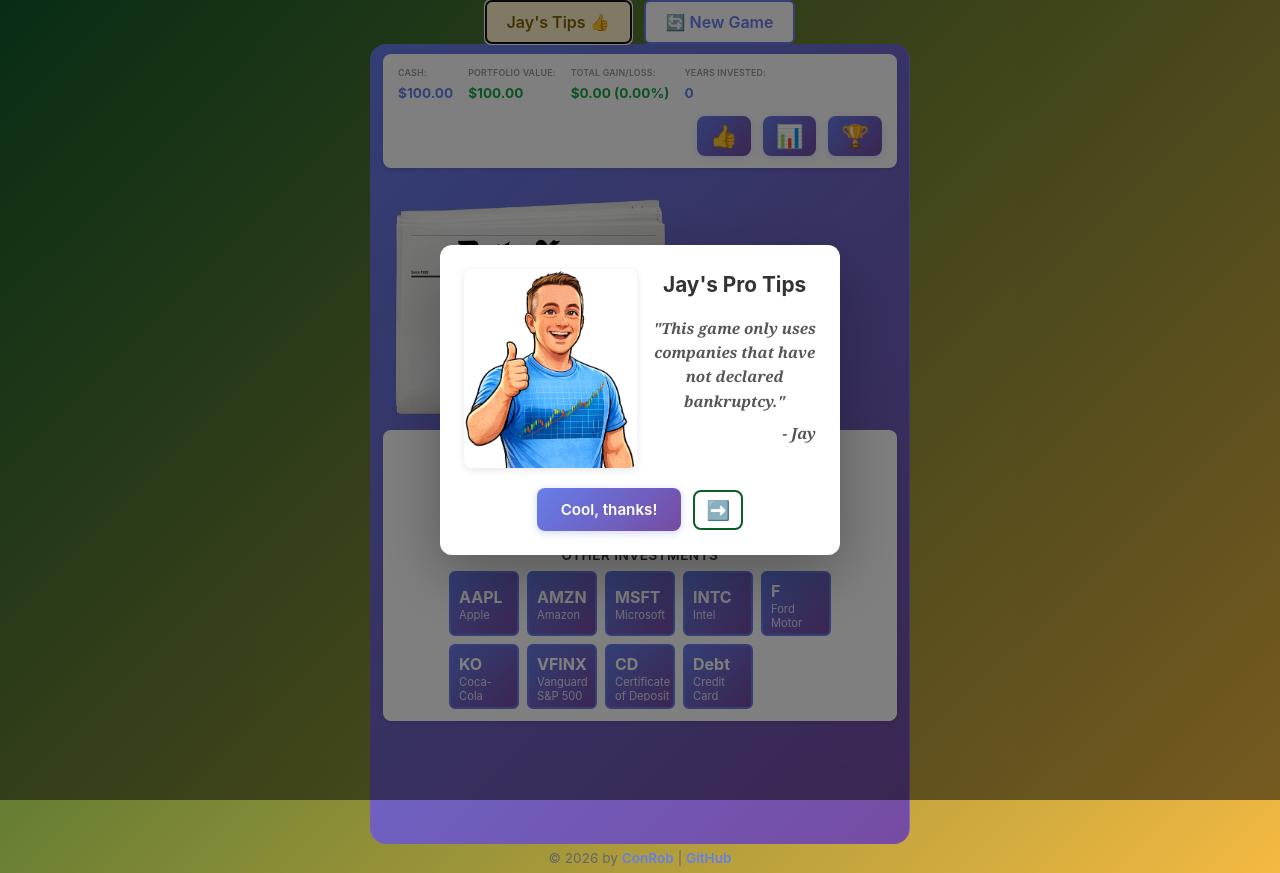
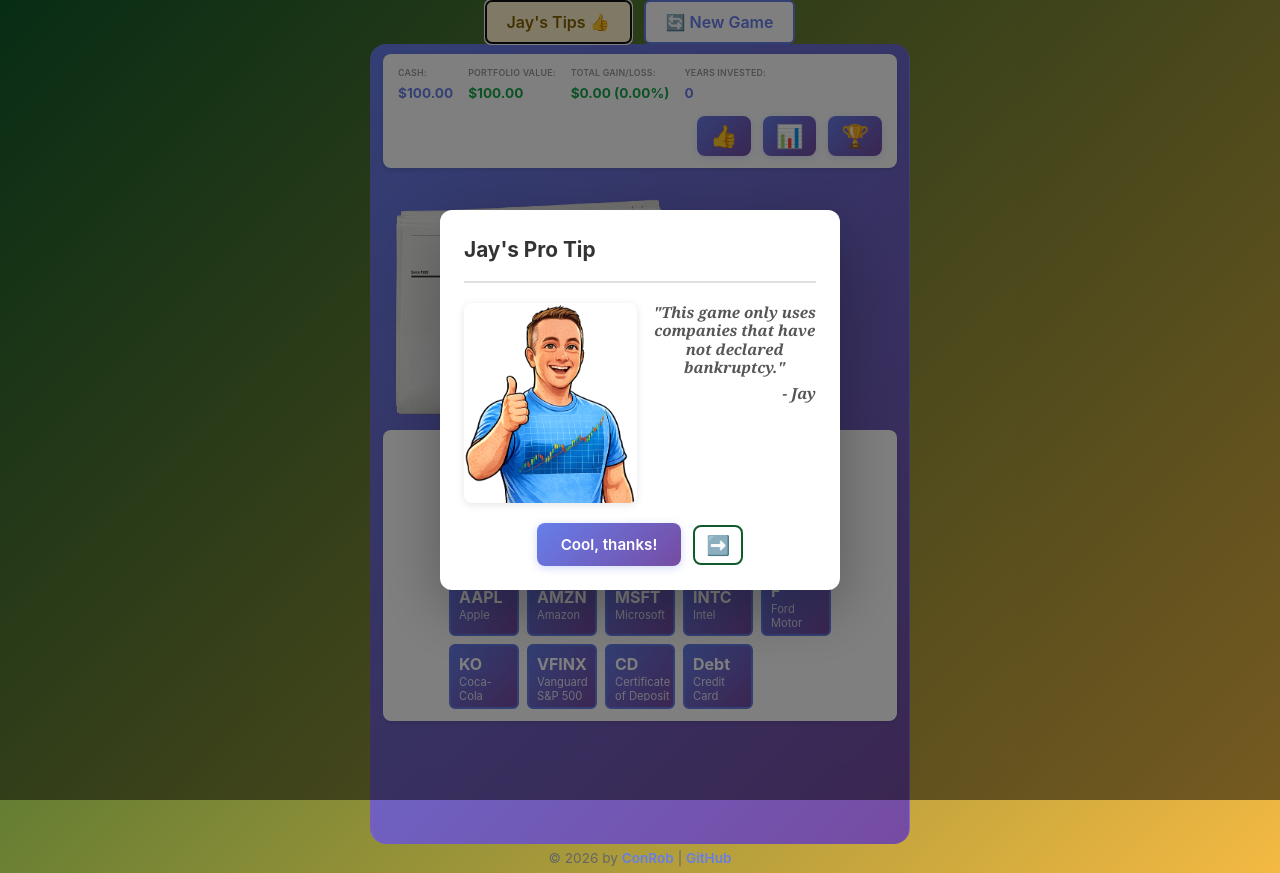
Before and after one commit to crobs808/stock-time-travel, a React (Vite) app: page /game in a window 1280 px wide. Both pictures are taken after a click on the button "Jay's Tips 👍". Built offline with nearby package versions, Linux system fonts and the light colour scheme.

Commit message:
ui updates

```diff
--- a/src/components/TipsModal.jsx
+++ b/src/components/TipsModal.jsx
@@ -9,14 +9,25 @@ export default function TipsModal() {
 
   const currentTip = tips[currentTipIndex] || tips[0];
 
+  // Dynamically size text based on quote length
+  const getTextSizeClass = (text) => {
+    const length = text.length;
+    if (length < 60) return 'tips-text-large';
+    if (length < 120) return 'tips-text-medium';
+    return 'tips-text-small';
+  };
+
+  const textSizeClass = getTextSizeClass(currentTip);
+
   return (
     <div className="tips-modal-overlay" onClick={closeTipsModal}>
       <div className="tips-modal-content" onClick={(e) => e.stopPropagation()}>
-        <div className="tips-modal-header">
+        <h2 className="tips-modal-title">Jay's Pro Tip</h2>
+
+        <div className="tips-modal-body">
           <img src="/img/jay-tips.png" alt="Jay" className="tips-modal-image" />
           <div className="tips-modal-text-section">
-            <h2 className="tips-modal-title">Jay's Pro Tips</h2>
-            <p className="tips-modal-text">"{currentTip}" <br/><span className="tips-quote-attribution">- Jay</span></p>
+            <p className={`tips-modal-text ${textSizeClass}`}>"{currentTip}" <br/><span className="tips-quote-attribution">- Jay</span></p>
           </div>
         </div>
 
--- a/src/styles/tips-modal.css
+++ b/src/styles/tips-modal.css
@@ -37,17 +37,21 @@
 }
 
 .tips-modal-title {
-  margin: 0 0 16px 0;
+  margin: 0;
+  padding: 0 0 16px 0;
   color: #333;
   font-size: 1.3em;
   font-weight: 700;
+  border-bottom: 2px solid #e0e0e0;
+  text-align: left;
 }
 
-.tips-modal-header {
+.tips-modal-body {
   display: flex;
   gap: 16px;
   align-items: flex-start;
   margin-bottom: 20px;
+  margin-top: 20px;
 }
 
 .tips-modal-image {
@@ -67,12 +71,23 @@
 
 .tips-modal-text {
   color: #555;
-  font-size: 0.95em;
-  line-height: 1.6;
+  line-height: 1.2;
   margin: 0 0 20px 0;
   font-family: 'Georgia', serif;
   font-style: italic;
   font-weight: bold;
+}
+
+.tips-text-large {
+  font-size: 1.2em;
+}
+
+.tips-text-medium {
+  font-size: 0.95em;
+}
+
+.tips-text-small {
+  font-size: 0.85em;
 }
 
 .tips-quote-attribution {
```
